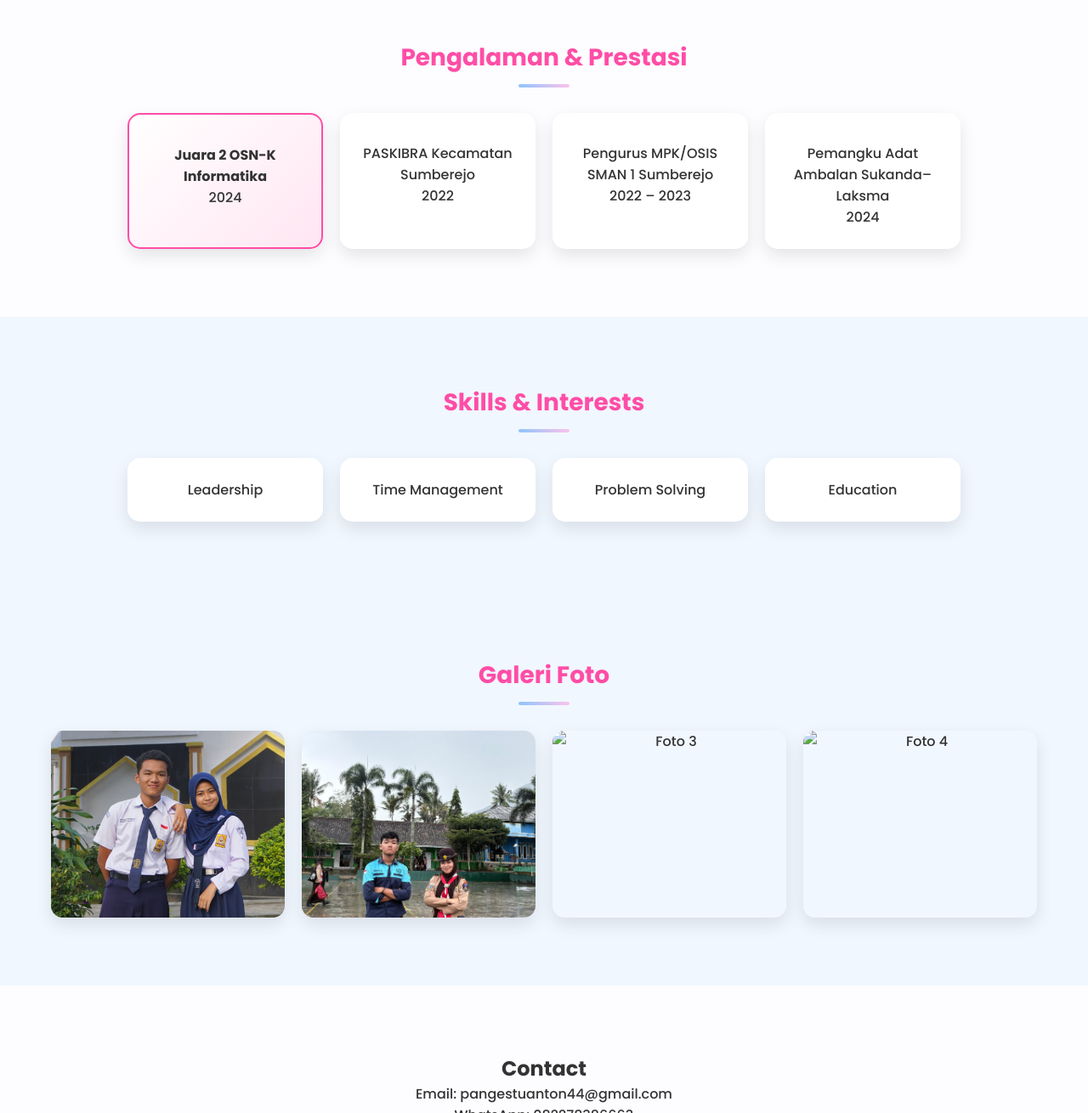
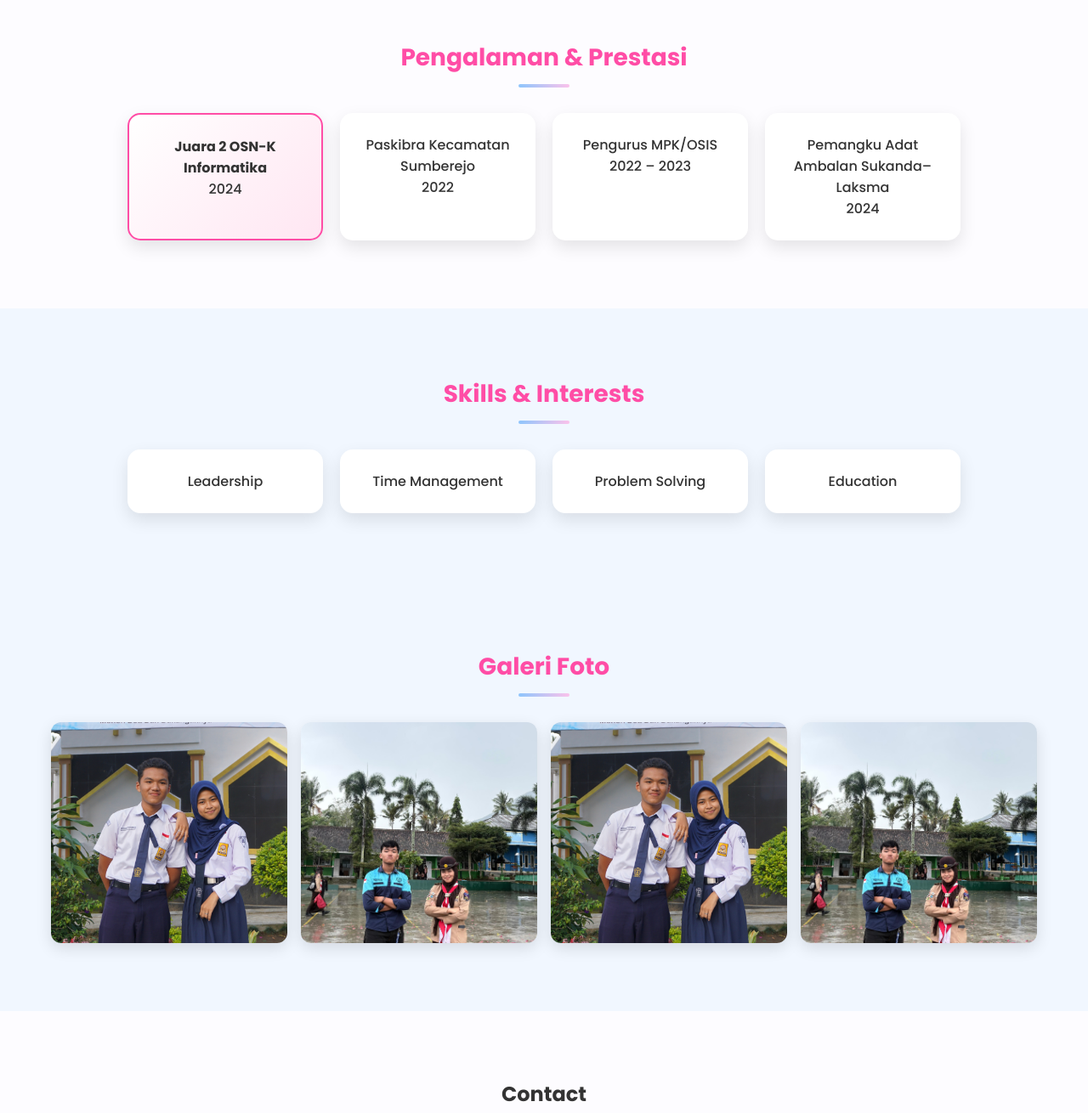
Before and after one commit to pangestuanton/profile, a plain HTML site: page index.html in a window 1280 px wide. Shown: the part 1940-3250 px from the top of the page at 85% size. Drawn offline with Linux system fonts and the light colour scheme.

Commit message:
Update index.html

```diff
--- a/index.html
+++ b/index.html
@@ -5,7 +5,32 @@
     <meta name="viewport" content="width=device-width, initial-scale=1.0">
     <title>Pangestu Anton Widodo</title>
     <link rel="stylesheet" href="style.css">
+
+    <!-- CSS KHUSUS GALERI FOTO -->
+    <style>
+        .gallery {
+            display: grid;
+            grid-template-columns: repeat(auto-fit, minmax(220px, 1fr));
+            gap: 16px;
+            margin-top: 25px;
+        }
+
+        .gallery img {
+            width: 100%;
+            height: 260px;
+            object-fit: cover;
+            border-radius: 12px;
+            box-shadow: 0 6px 18px rgba(0,0,0,0.12);
+            transition: transform 0.3s ease, box-shadow 0.3s ease;
+        }
+
+        .gallery img:hover {
+            transform: scale(1.05);
+            box-shadow: 0 10px 25px rgba(0,0,0,0.18);
+        }
+    </style>
 </head>
+
 <body>
 
 <nav class="navbar">
@@ -20,7 +45,6 @@
         <li><a href="#contact">Contact</a></li>
     </ul>
 </nav>
-
 
 <section id="home" class="hero">
     <h2>PANGESTU ANTON WIDODO</h2>
@@ -43,22 +67,10 @@
 <section id="education" class="section soft">
     <h3>Riwayat Pendidikan</h3>
     <div class="timeline">
-        <div class="edu">
-            <span>2012 - 2013</span>
-            <p>TK Nur Fadillah</p>
-        </div>
-        <div class="edu">
-            <span>2013 - 2019</span>
-            <p>SDN 1 Penantian</p>
-        </div>
-        <div class="edu">
-            <span>2019 - 2022</span>
-            <p>SMPN 1 Sumberejo</p>
-        </div>
-        <div class="edu">
-            <span>2022 - 2025</span>
-            <p>SMAN 1 Sumberejo</p>
-        </div>
+        <div class="edu"><span>2012 - 2013</span><p>TK Nur Fadillah</p></div>
+        <div class="edu"><span>2013 - 2019</span><p>SDN 1 Penantian</p></div>
+        <div class="edu"><span>2019 - 2022</span><p>SMPN 1 Sumberejo</p></div>
+        <div class="edu"><span>2022 - 2025</span><p>SMAN 1 Sumberejo</p></div>
         <div class="edu active">
             <span>2025 - Sekarang</span>
             <p>Institut Teknologi Sumatera<br><small>S1 Teknik Informatika</small></p>
@@ -66,30 +78,13 @@
     </div>
 </section>
 
-<!-- PENGALAMAN & PRESTASI -->
 <section id="experience" class="section">
     <h3>Pengalaman & Prestasi</h3>
-
     <div class="cards">
-        <div class="card highlight">
-            <h4></h4>
-            <p><strong>Juara 2 OSN-K Informatika</strong><br>2024</p>
-        </div>
-
-        <div class="card">
-            <h4></h4>
-            <p>PASKIBRA Kecamatan Sumberejo<br>2022</p>
-        </div>
-
-        <div class="card">
-            <h4></h4>
-            <p>Pengurus MPK/OSIS<br>SMAN 1 Sumberejo<br>2022 – 2023</p>
-        </div>
-
-        <div class="card">
-            <h4></h4>
-            <p>Pemangku Adat<br>Ambalan Sukanda–Laksma<br>2024</p>
-        </div>
+        <div class="card highlight"><p><strong>Juara 2 OSN-K Informatika</strong><br>2024</p></div>
+        <div class="card"><p>Paskibra Kecamatan Sumberejo<br>2022</p></div>
+        <div class="card"><p>Pengurus MPK/OSIS<br>2022 – 2023</p></div>
+        <div class="card"><p>Pemangku Adat<br>Ambalan Sukanda–Laksma<br>2024</p></div>
     </div>
 </section>
 
@@ -103,14 +98,13 @@
     </div>
 </section>
 
-    <section id="gallery" class="section soft">
+<section id="gallery" class="section soft">
     <h3>Galeri Foto</h3>
-
     <div class="gallery">
-        <img src="SMP.jpg" alt="Foto 1">
-        <img src="DES 2025.jpg" alt="Foto 2">
-        <img src="foto3.jpg" alt="Foto 3">
-        <img src="foto4.jpg" alt="Foto 4">
+        <img src="SMP.jpg" alt="Foto SMP">
+        <img src="DES 2025.jpg" alt="Foto Desember 2025">
+        <img src="SMP.jpg" alt="Foto ku SMP">
+        <img src="DES 2025.jpg" alt="Foto 2025">
     </div>
 </section>
 
@@ -122,11 +116,9 @@
     <p>Facebook: Pangestu Anton Widodo</p>
 </section>
 
-
 <footer>
     <p>© 2025 Pangestu Anton Widodo</p>
 </footer>
 
 </body>
-
 </html>
```
